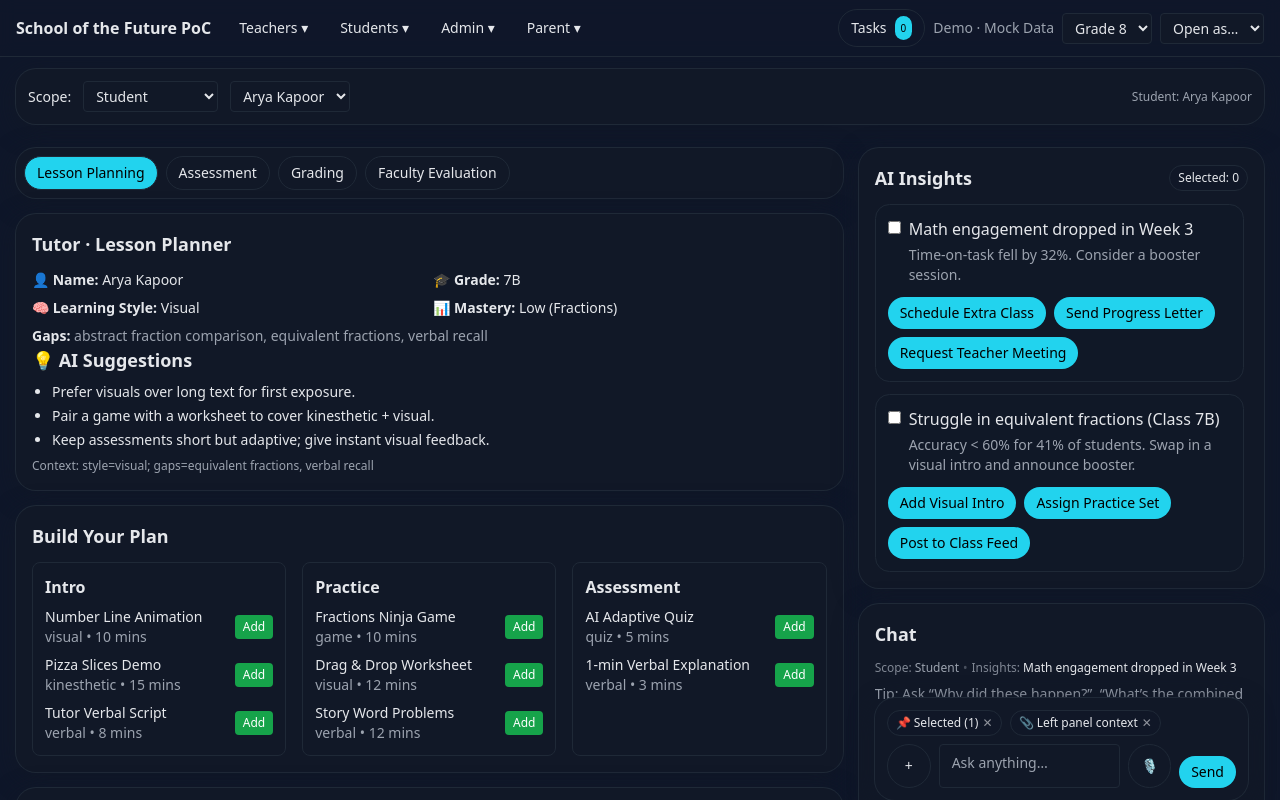
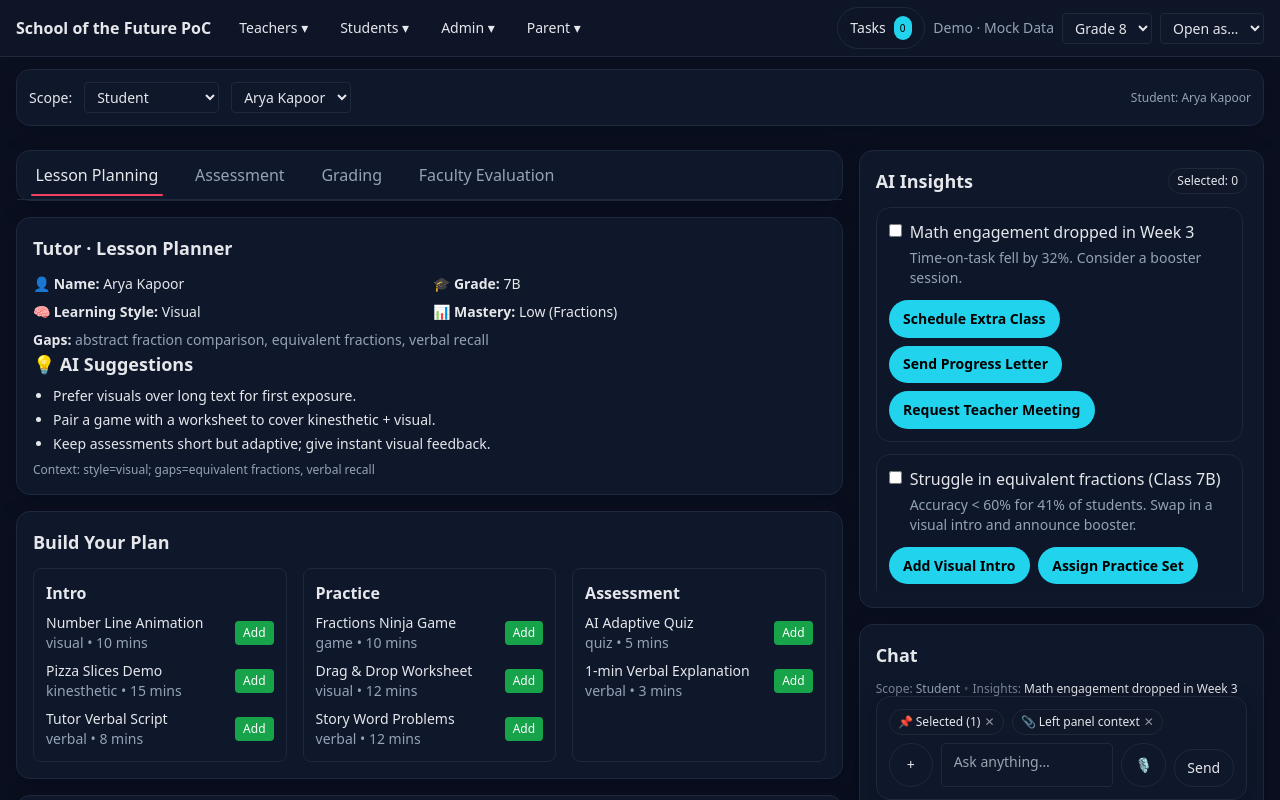
Before and after one commit to dullbrowny/sotf-tutor-planner, a React (Vite) app: page /#/teachers/lesson-planning in a window 1280 px wide. Shown: the top 800 px of the page. Built offline with nearby package versions, Linux system fonts and the light colour scheme.

Commit message:
style(theme): freeze dark palette; add thin red active tab underline; unify card/button styling

```diff
--- a/src/components/ModuleSwitcher.jsx
+++ b/src/components/ModuleSwitcher.jsx
@@ -1,12 +1,20 @@
 export default function ModuleSwitcher({ current, items }) {
   return (
-    <div className="card p-2 flex flex-wrap gap-2">
-      {items.map(it => (
-        <a key={it.href} href={`#${it.href}`}
-           className={`px-3 py-1.5 rounded-full text-sm border border-card-ring ${current===it.href ? 'bg-accent text-black' : 'hover:bg-bg/40'}`}>
-          {it.label}
-        </a>
-      ))}
+    <div className="card p-0">
+      <div className="tabs">
+        {items.map(it => {
+          const isActive = current === it.href
+          return (
+            <a
+              key={it.href}
+              href={`#${it.href}`}
+              className={`tab ${isActive ? 'active' : ''}`}
+            >
+              {it.label}
+            </a>
+          )
+        })}
+      </div>
     </div>
   )
 }
--- a/src/components/StakeholderNav.jsx
+++ b/src/components/StakeholderNav.jsx
@@ -1,21 +1,22 @@
 const groups = [
   { label: 'Teachers', items: [
+    { label: 'Dashboard', href: '/teachers/dashboard' },
     { label: 'Lesson Planning', href: '/teachers/lesson-planning' },
     { label: 'Assessment', href: '/teachers/assessment' },
     { label: 'Grading', href: '/teachers/grading' },
     { label: 'Faculty Evaluation', href: '/teachers/faculty-eval' },
   ]},
   { label: 'Students', items: [
+    { label: 'Dashboard', href: '/students/dashboard' },
     { label: 'Tutor Plan (Micro)', href: '/students/tutor-plan' },
     { label: 'Practice', href: '/students/practice' },
-    { label: 'Dashboard', href: '/students/dashboard' },
   ]},
   { label: 'Admin', items: [
-    { label: 'Admin Dashboard', href: '/admin/overview' },
+    { label: 'Overview', href: '/admin/overview' },
     { label: 'Predictive Analytics', href: '/admin/predictive' },
   ]},
   { label: 'Parent', items: [
-    { label: 'Parent Portal', href: '/parent/portal' },
+    { label: 'Portal', href: '/parent/portal' },
     { label: 'Communications', href: '/parent/comms' },
   ]},
 ]
@@ -25,13 +26,13 @@ export default function StakeholderNav() {
     <nav className="flex gap-2 text-sm">
       {groups.map(g => (
         <div key={g.label} className="relative group">
-          <a href={`#${g.items[0].href}`} className="px-3 py-1.5 rounded hover:bg-card">
+          <a href={`#${g.items[0].href}`} className="px-3 py-1.5 rounded hover:bg-card text-text">
             {g.label} ▾
           </a>
           <div className="absolute hidden group-hover:block mt-1 w-56 card p-2">
             {g.items.map(it => (
               <a key={it.href} href={`#${it.href}`}
-                 className="block px-2 py-1 rounded hover:bg-bg/40">
+                 className="block px-2 py-1 rounded hover:bg-bg/40 text-text">
                 {it.label}
               </a>
             ))}
--- a/src/main.jsx
+++ b/src/main.jsx
@@ -8,3 +8,4 @@ ReactDOM.createRoot(document.getElementById('root')).render(
     <App />
   </React.StrictMode>
 )
+import './styles/theme.css';
--- /dev/null
+++ b/src/styles/theme.css
@@ -0,0 +1,61 @@
+:root, .theme-dark {
+  --bg: #0b1020;            /* app background */
+  --card: #0f172a;          /* panels/cards */
+  --card-ring: #1e293b;     /* borders */
+  --text: #e5e7eb;          /* primary text */
+  --muted: #94a3b8;         /* secondary text */
+  --accent: #22d3ee;        /* cyan buttons you already use */
+  --accent-attn: #f43f5e;   /* red highlight for active tabs */
+  --shadow: 0 6px 20px rgba(2,8,23,.35);
+}
+
+/* Utility classes used throughout the app (keeps Tailwind light) */
+.bg-bg { background-color: var(--bg); }
+.bg-card { background-color: var(--card); }
+.text-text { color: var(--text); }
+.muted { color: var(--muted); }
+.border-card-ring { border-color: var(--card-ring); }
+.ring-accent { --tw-ring-color: var(--accent); }
+.text-attn { color: var(--accent-attn); }
+.bg-attn { background-color: var(--accent-attn); }
+
+/* Buttons & cards (subtle polish) */
+.btn-primary {
+  background: var(--accent);
+  color: #000;
+  border-radius: 9999px;
+  padding: .55rem .9rem;
+  font-weight: 600;
+}
+.btn-ghost {
+  background: transparent;
+  color: var(--text);
+  border: 1px solid var(--card-ring);
+  border-radius: 9999px;
+  padding: .5rem .8rem;
+}
+.card {
+  background: var(--card);
+  border: 1px solid var(--card-ring);
+  border-radius: 14px;
+  box-shadow: var(--shadow);
+}
+.panel-title { font-weight: 700; }
+
+/* Tabs (thin red underline on active) */
+.tabs {
+  display: flex; gap: .5rem; border-bottom: 1px solid var(--card-ring);
+  padding: .25rem;
+}
+.tab {
+  position: relative;
+  padding: .5rem .9rem; border-radius: 9999px;
+  color: var(--muted);
+}
+.tab:hover { background: rgba(255,255,255,.03); color: var(--text); }
+.tab.active { color: var(--text); }
+.tab.active::after {
+  content: "";
+  position: absolute; left: 10px; right: 10px; bottom: -1px;
+  height: 2px; background: var(--accent-attn); border-radius: 2px;
+}
--- a/src/ui/Button.jsx
+++ b/src/ui/Button.jsx
@@ -1,4 +1,4 @@
-export function Button({ children, variant='primary', ...props }) {
-  const cls = variant === 'primary' ? 'btn-primary' : 'btn-ghost';
-  return <button className={cls} {...props}>{children}</button>;
+export function Button({ children, variant='ghost', ...props }) {
+  const cls = variant === 'primary' ? 'btn-primary' : 'btn-ghost'
+  return <button className={cls} {...props}>{children}</button>
 }
--- a/src/ui/Card.jsx
+++ b/src/ui/Card.jsx
@@ -1,13 +1,13 @@
 export function Card({ title, actions, children }) {
   return (
     <div className="card p-4">
-      {title && (
-        <div className="mb-3 flex items-center justify-between">
-          <h3 className="panel-title">{title}</h3>
-          <div className="flex gap-2">{actions}</div>
+      {(title || actions) && (
+        <div className="flex items-center justify-between mb-3">
+          {title && <div className="panel-title">{title}</div>}
+          {actions}
         </div>
       )}
       {children}
     </div>
-  );
+  )
 }
```
